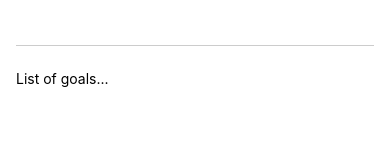
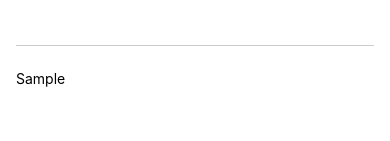
Before and after one commit to hieutrung0451/goal-app-react-native, a React Native app: screen / in a window 390 px wide. Both pictures are taken after typing "Sample" into the empty fields and a click on the button "ADD GOAL". Shown: the part 159-300 px from the top of the page. Built offline with nearby package versions, Linux system fonts and the light colour scheme.

Commit message:
list data

```diff
--- a/App.js
+++ b/App.js
@@ -3,13 +3,17 @@ import { StyleSheet, Text, View, Button, TextInput } from 'react-native';
 
 export default function App() {
   const [enteredGoalText, setEnteredGoalText] = useState('');
+  const [courseGoals, setCourseGoals] = useState([]);
 
   function goalInputHandler(enteredText) {
     setEnteredGoalText(enteredText);
   }
 
   function addGoalHandler() {
-    console.log(enteredGoalText);
+    setCourseGoals((currentCourseGoals) => [
+      ...currentCourseGoals,
+      enteredGoalText,
+    ]);
   }
 
   return (
@@ -23,7 +27,9 @@ export default function App() {
         <Button title='Add Goal' onPress={addGoalHandler} />
       </View>
       <View style={styles.goalsContainer}>
-        <Text>List of goals...</Text>
+        {courseGoals.map((goal) => (
+          <Text key={goal}>{goal}</Text>
+        ))}
       </View>
     </View>
   );
```
